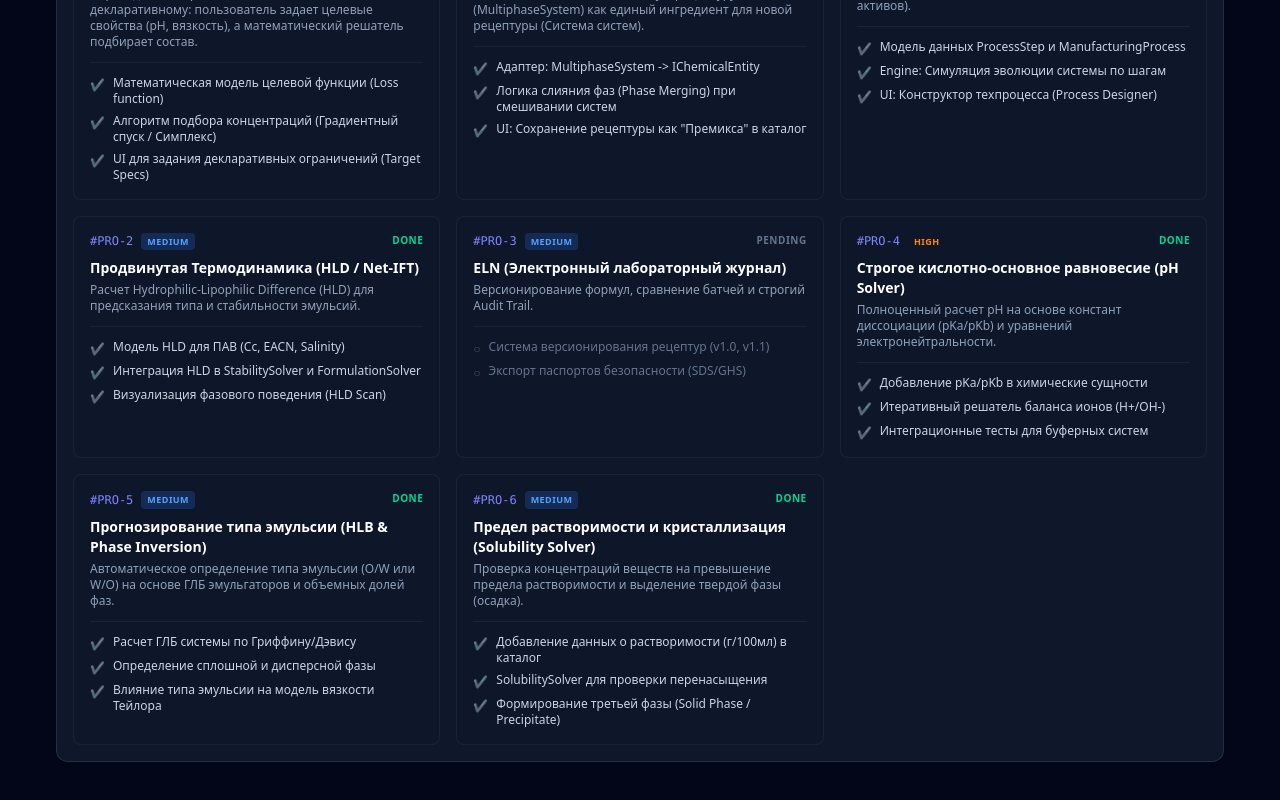
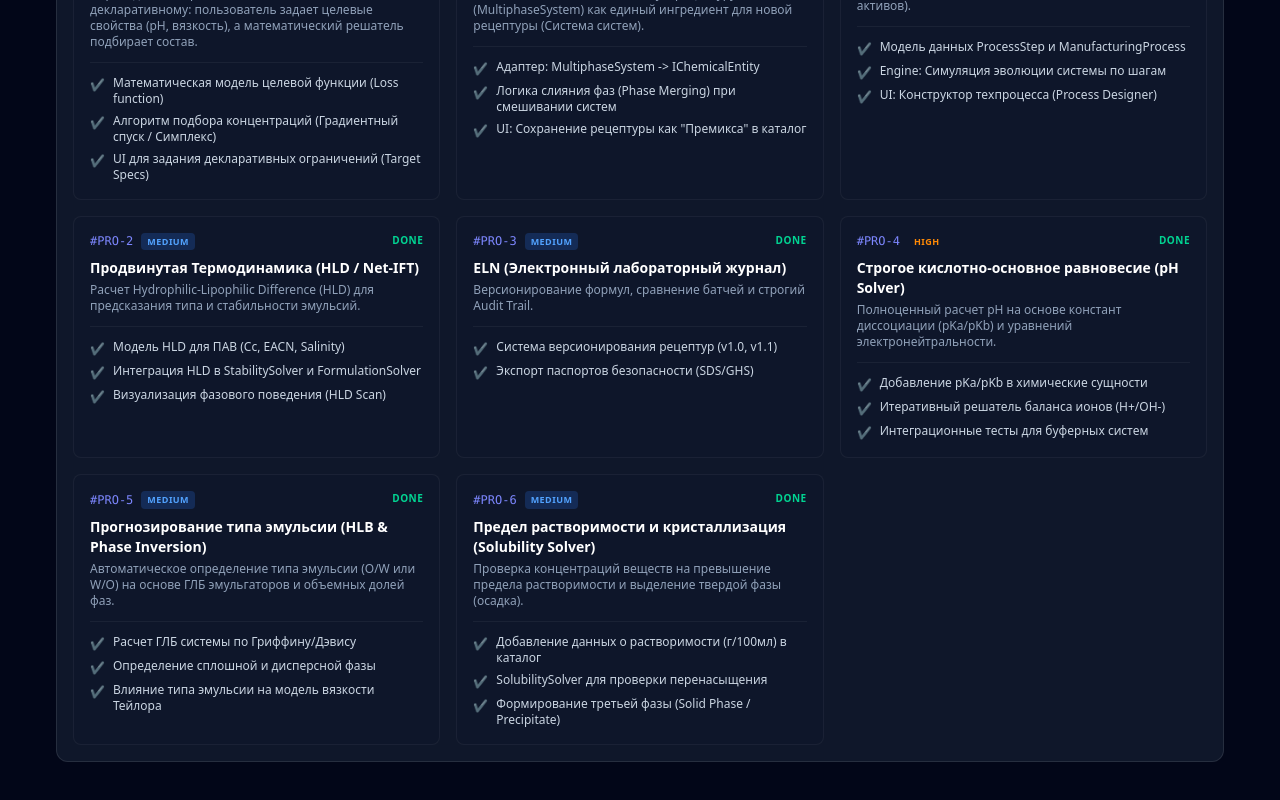
Before and after one commit to uladziislau/chem-cad, an Angular app: page /development/board in a window 1280 px wide. Shown: the part 3276-4076 px from the top of the page. Built offline with nearby package versions, Linux system fonts and the light colour scheme.

Commit message:
chore: mark PRO-3 as done

```diff
--- a/modules/development/data/dev-tasks.data.ts
+++ b/modules/development/data/dev-tasks.data.ts
@@ -161,12 +161,12 @@ export const DEV_EPICS: DevelopmentEpic[] = [
       {
         id: 'PRO-3',
         title: 'ELN (Электронный лабораторный журнал)',
-        status: 'pending',
+        status: 'done',
         priority: 'medium',
         description: 'Версионирование формул, сравнение батчей и строгий Audit Trail.',
         subtasks: [
-          { id: 'P3.1', title: 'Система версионирования рецептур (v1.0, v1.1)', status: 'pending' },
-          { id: 'P3.2', title: 'Экспорт паспортов безопасности (SDS/GHS)', status: 'pending' }
+          { id: 'P3.1', title: 'Система версионирования рецептур (v1.0, v1.1)', status: 'done' },
+          { id: 'P3.2', title: 'Экспорт паспортов безопасности (SDS/GHS)', status: 'done' }
         ]
       },
       {
```
